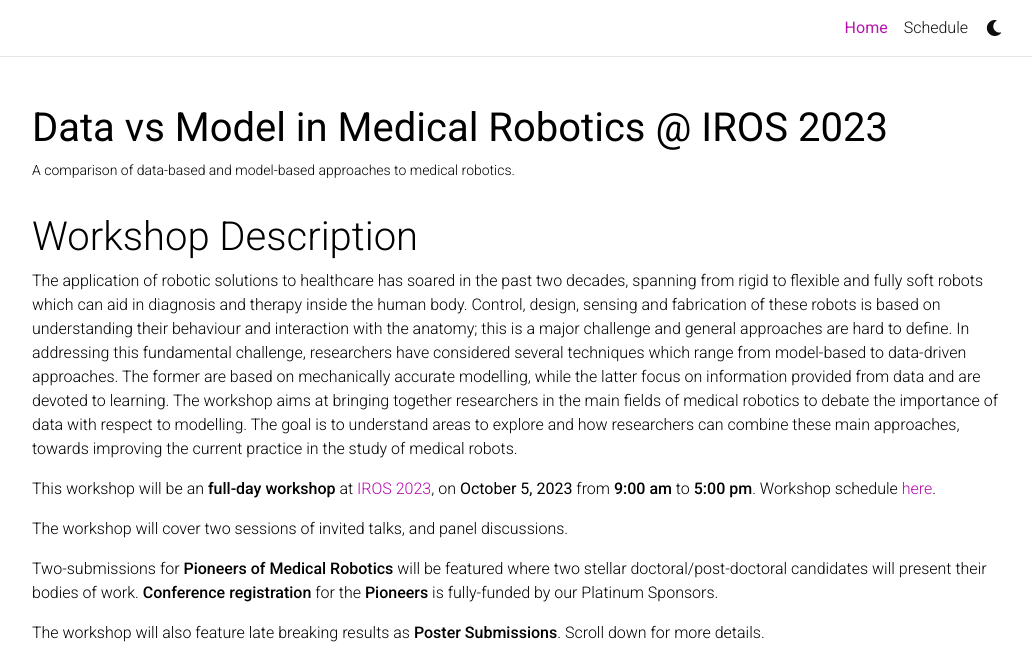
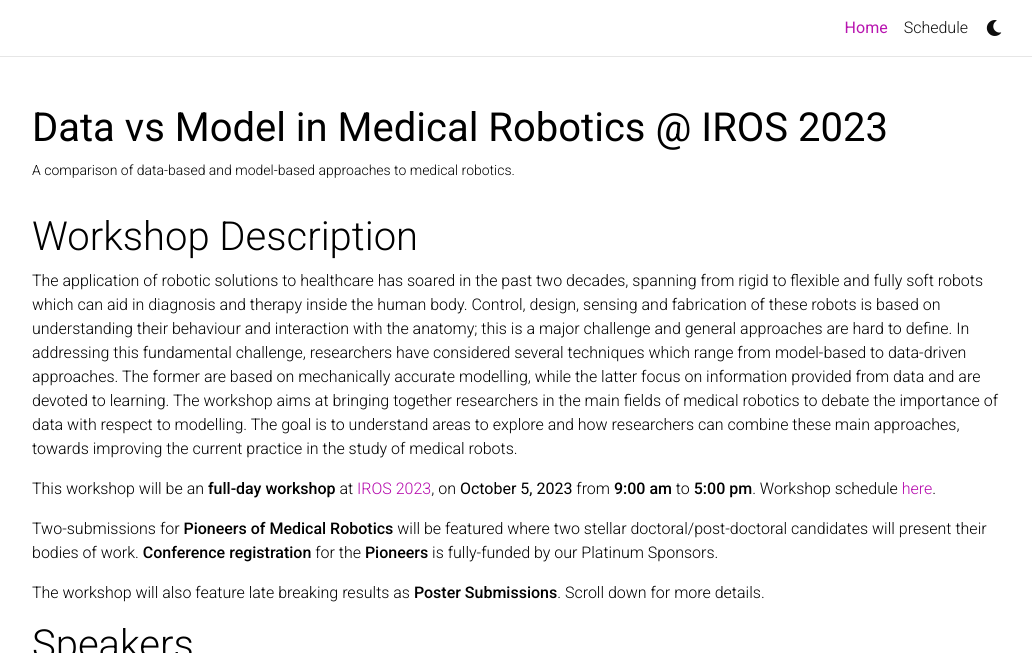
Before and after one commit to future-med-roboticist/future-med-roboticist.github.io, a Jekyll site: the page built from _pages/home.md, in a window 1280 px wide and 900 px high, cut to the strip 0-653 px from the top of the window. Shown: the whole strip, without its empty margins (123-1155 px from the left). Built offline with Jekyll 4.4.1, drawn with Linux system fonts in a browser that asks for light colours; full-size pictures stand in for the smaller copies a plugin makes; comment, search, counter and statistics services are not loaded; a style sheet for code colours, icons or effects is not loaded.

Commit message:
Update home.md

```diff
--- a/_pages/home.md
+++ b/_pages/home.md
@@ -15,8 +15,6 @@
 The workshop aims at bringing together researchers in the main fields of medical robotics to debate the importance of data with respect to modelling. The goal is to understand areas to explore and how researchers can combine these main approaches, towards improving the current practice in the study of medical robots.
 
 This workshop will be an **full-day workshop** at [IROS 2023](https://ieee-iros.org/), on <b>October 5, 2023</b> from **9:00 am** to **5:00 pm**. Workshop schedule [here](https://medrob-workshop.github.io/schedule/).
-
-The workshop will cover two sessions of invited talks, and panel discussions.
 
 Two-submissions for **Pioneers of Medical Robotics** will be featured where two stellar doctoral/post-doctoral candidates will present their bodies of work. **Conference registration** for the **Pioneers** is fully-funded by our Platinum Sponsors.
 
```
